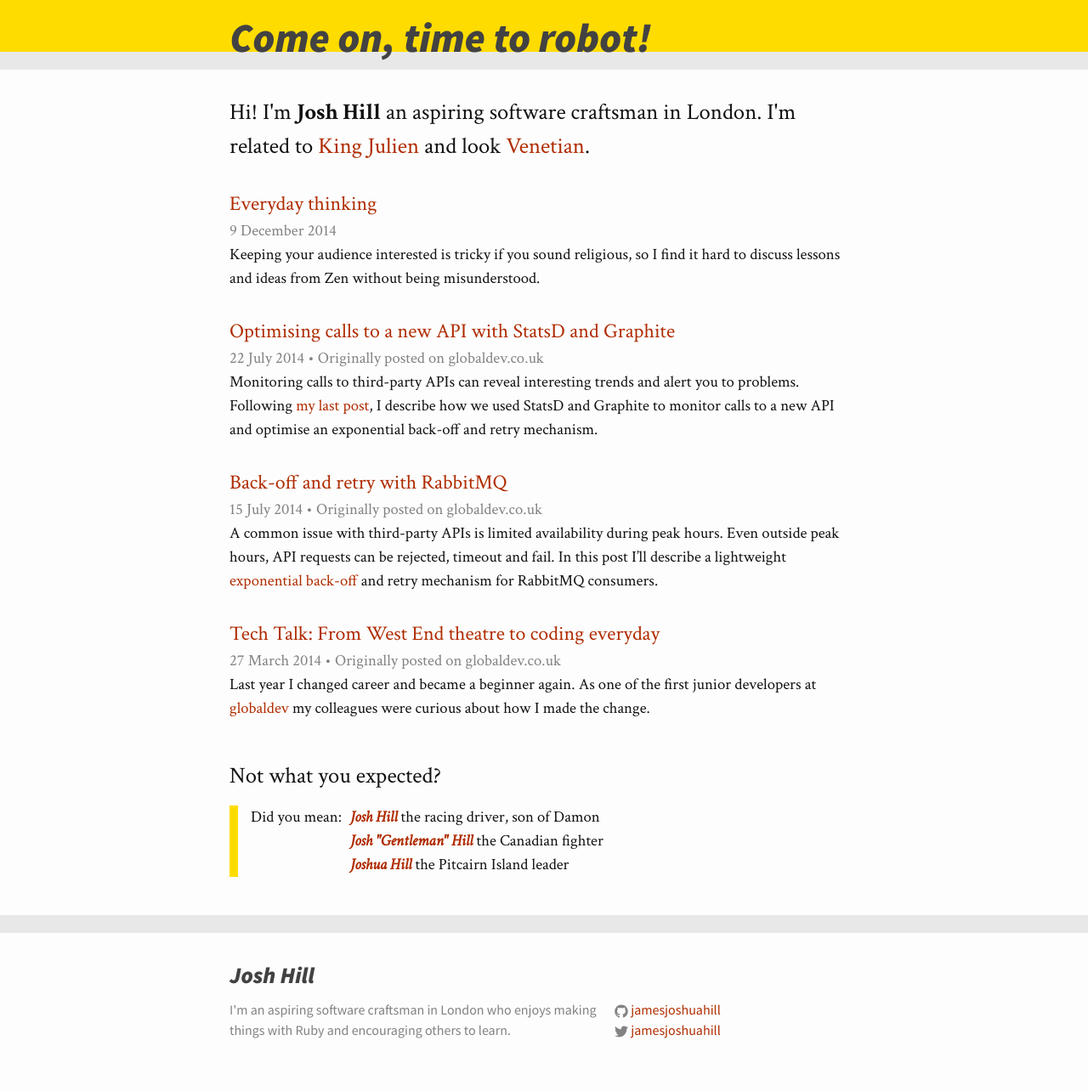
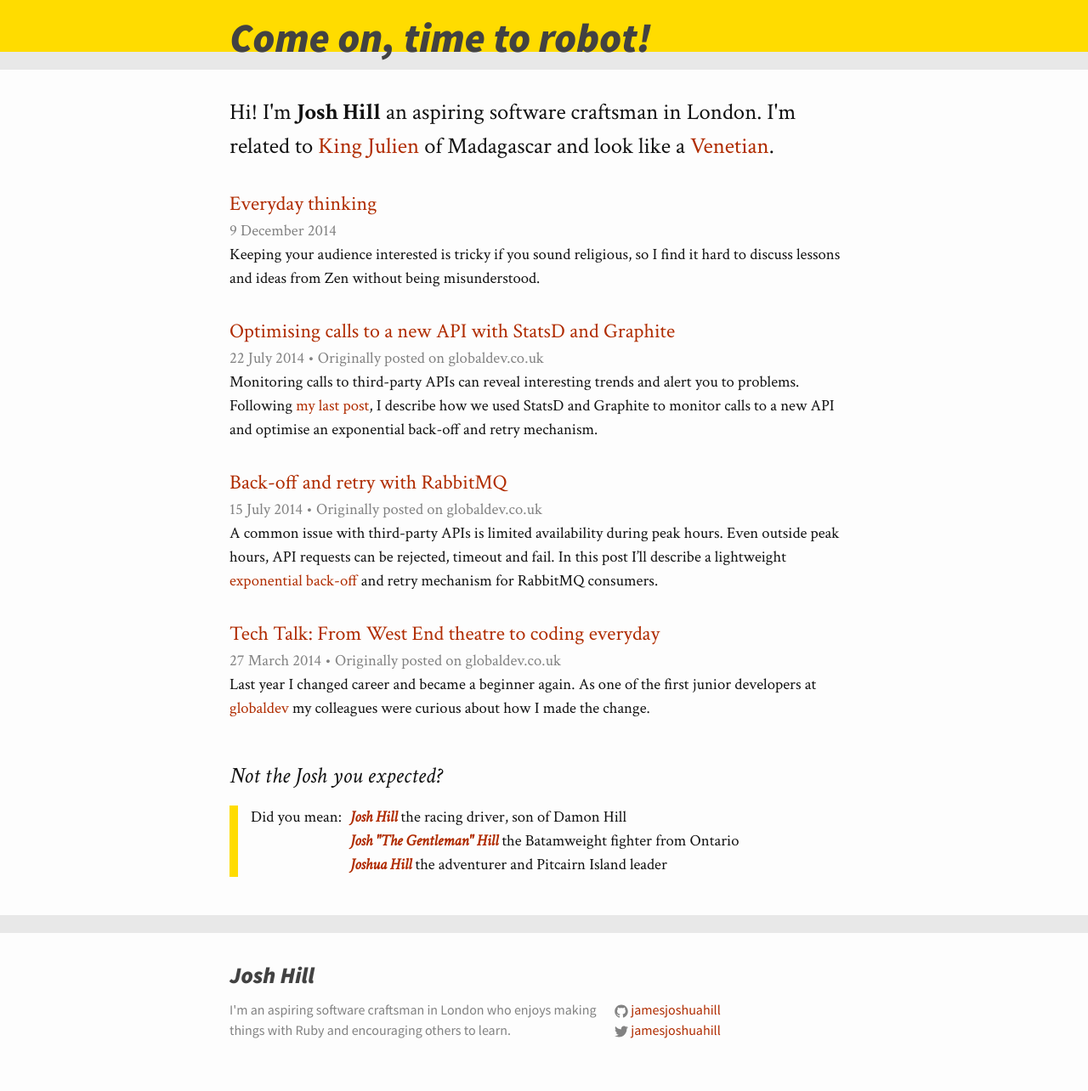
Before and after one commit to jamesjoshuahill/jamesjoshuahill.github.io, a Jekyll site: the page built from index.html, in a window 1280 px wide. Shown: the whole page at 85% size. Built offline with Jekyll 4.4.1, drawn with Linux system fonts in a browser that asks for light colours.

Commit message:
Rework welcome on home page

```diff
--- a/_sass/_layout.scss
+++ b/_sass/_layout.scss
@@ -174,6 +174,10 @@
     font-size: 20pt;
 }
 
+h2.page-heading {
+    font-style: italic;
+}
+
 .post-list {
     margin-left: 0;
     margin-top: $spacing-unit;
@@ -226,7 +230,6 @@
     font-size: $small-font-size;
     border-left: 10px solid $brand-background-color;
     margin-bottom: 15px;
-    max-width: 400pt;
     @extend %clearfix;
 
     span {
--- a/index.html
+++ b/index.html
@@ -5,11 +5,10 @@ layout: default
 <div class="home">
 
   <h1 class="page-heading">
-    Hi! I'm <strong>{{ site.author }}</strong> an aspiring software craftsman
-    in London. I'm related to
+    Hi! I'm <strong>{{ site.author }}</strong> an aspiring software craftsman in London. I'm related to
     <a href="https://www.youtube.com/watch?v=VGhvWiZbHxw" title="Madagascar King Julien Robot Dance">King Julien</a>
-    and look
-    <a href="http://correr.visitmuve.it/wp-content/uploads/2011/10/berretto-rosso.gif" title="il Gentiluomo col berretto rosso">Venetian</a>.
+    of Madagascar and look like a
+    <a href="https://it.wikipedia.org/wiki/Uomo_col_berretto_rosso" title="Uomo col berretto rosso">Venetian</a>.
   </h1>
 
   <ul class="post-list">
@@ -31,7 +30,7 @@ layout: default
     {% endfor %}
   </ul>
 
-  <h2 class="page-heading">Not what you expected?</h2>
+  <h2 class="page-heading">Not the Josh you expected?</h2>
 
   <div class="did-you-mean">
     <span>Did you mean:</span>
@@ -39,17 +38,17 @@ layout: default
     <ul>
       <li>
         <a href="http://www.autosport.com/news/report.php/id/108715" title="Josh Hill says he quit racing to pursue music career">Josh Hill</a>
-        the racing driver, son of Damon
+        the racing driver, son of Damon Hill
       </li>
 
       <li>
-        <a href="http://joshhillmma.ca" title="'The Gentleman' Josh Hill Official Site">Josh "Gentleman" Hill</a>
-        the Canadian fighter
+        <a href="http://joshhillmma.ca" title="'The Gentleman' Josh Hill Official Site">Josh "The Gentleman" Hill</a>
+        the Batamweight fighter from Ontario
       </li>
 
       <li>
         <a href="https://en.wikipedia.org/wiki/Joshua_Hill_(Pitcairn_Island_leader)" title="Joshua Hill (Pitcairn Island Leader)">Joshua Hill</a>
-        the Pitcairn Island leader
+        the adventurer and Pitcairn Island leader
       </li>
     </ul>
   </div>
```
